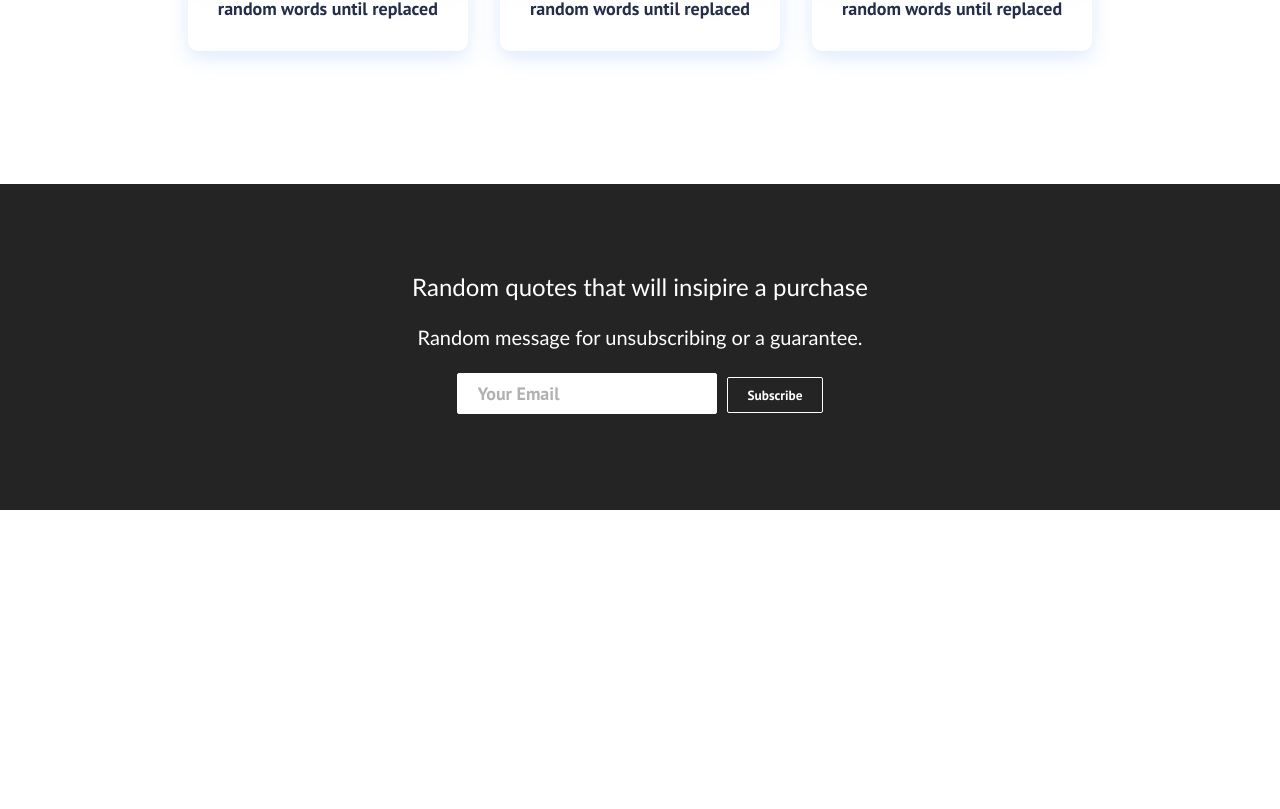
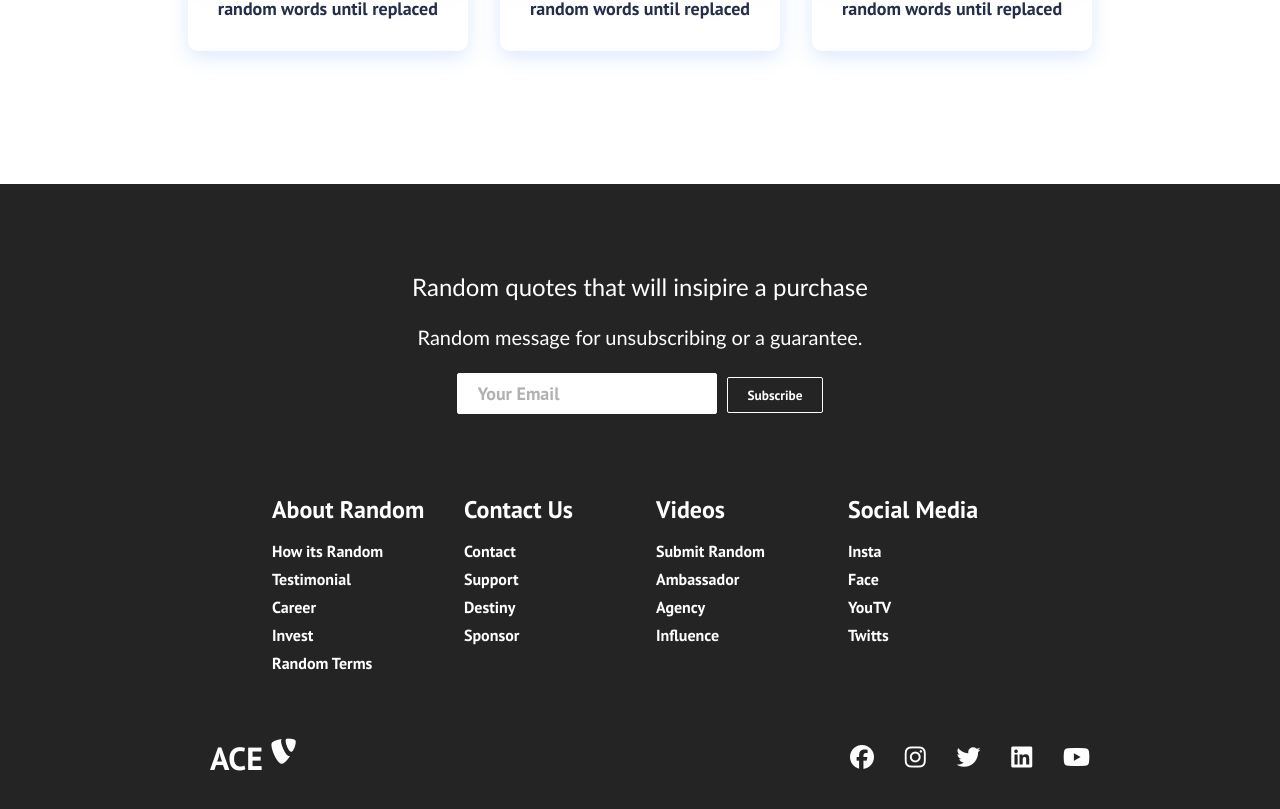
Before and after one commit to Ace-86/project1, a React (Create React App) app: page / in a window 1280 px wide. Shown: the part 1637-2446 px from the top of the page. Before the commit the page ends 2147 px from the top, so only its background shows below. Built offline with nearby package versions, Linux system fonts and the light colour scheme.

Commit message:
footer links added

```diff
--- a/src/components/Footer.js
+++ b/src/components/Footer.js
@@ -1,6 +1,8 @@
 import React from 'react';
 import {Button} from './Button';
 import './Footer.css';
+import { Link } from 'react-router-dom'
+
 
 function Footer() {
 
@@ -27,6 +29,95 @@
                     </form>
                 </div>
         </section>
+        <div className="footer-links">
+            <div className="footer-link-wrapper">
+                <div className="footer-link-items">
+                    <h2> About Random</h2>
+                    <Link to='/sign-up'> How its Random </Link>
+                    <Link to='/'> Testimonial </Link>
+                    <Link to='/'> Career </Link>
+                    <Link to='/'> Invest </Link>
+                    <Link to='/'> Random Terms </Link>
+                </div>
+                <div className="footer-link-items">
+                    <h2> Contact Us</h2>
+                    <Link to='/sign-up'> Contact </Link>
+                    <Link to='/'> Support </Link>
+                    <Link to='/'> Destiny </Link>
+                    <Link to='/'> Sponsor </Link>
+                </div>
+
+            </div>
+            <div className="footer-link-wrapper">
+                <div className="footer-link-items">
+                    <h2> Videos </h2>
+                    <Link to='/'> Submit Random </Link>
+                    <Link to='/'> Ambassador </Link>
+                    <Link to='/'> Agency </Link>
+                    <Link to='/'> Influence </Link>
+                </div>
+                <div className="footer-link-items">
+                    <h2> Social Media</h2>
+                    <Link to='/'> Insta </Link>
+                    <Link to='/'> Face </Link>
+                    <Link to='/'> YouTV </Link>
+                    <Link to='/'> Twitts </Link>
+                </div>
+            </div>
+        </div>
+        <section className="social-media">
+            <div className="social-media-wrap">
+                <div className="footer-logo">
+                    <Link className="social-logo">
+                        ACE <i  className='fab fa-typo3' />
+                    </Link>
+                </div>
+                <small className="website-rights">
+                    <div className="social-icons">
+                        <Link
+                        className="social-icon-link facebook"
+                        to='/'
+                        target='_blank'
+                        aria-label='Facebook'
+                        >
+                            <i className='fab fa-facebook' />
+                        </Link>
+                        <Link
+                        className="social-icon-link instagram"
+                        to='/'
+                        target='_blank'
+                        aria-label='Instagram'
+                        >
+                            <i className='fab fa-instagram' />
+                        </Link>
+                        <Link
+                        className="social-icon-link twitter"
+                        to='/'
+                        target='_blank'
+                        aria-label='Twitter'
+                        >
+                            <i className='fab fa-twitter' />
+                        </Link>
+                        <Link
+                        className="social-icon-link linkedin"
+                        to='/'
+                        target='_blank'
+                        aria-label='LinkedIn'
+                        >
+                            <i className='fab fa-linkedin' />
+                        </Link>
+                        <Link
+                        className="social-icon-link youtube"
+                        to='/'
+                        target='_blank'
+                        aria-label='YouTube'
+                        >
+                            <i className='fab fa-youtube' />
+                        </Link>
+                    </div>
+                </small>
+            </div>
+        </section>
     </div>
   );
 }
```
